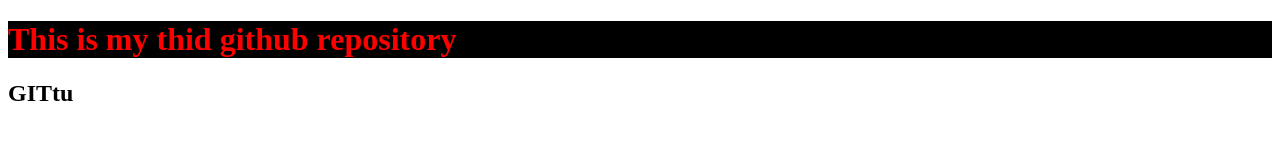
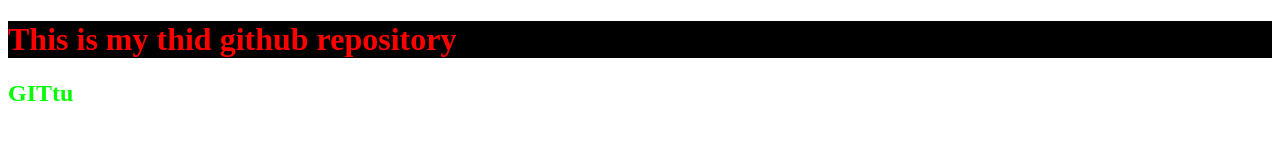
Before and after one commit to Shoohag/my-third-repo, a plain HTML site: page index.html in a window 1280 px wide. Drawn offline with Linux system fonts and the light colour scheme.

Commit message:
again add

```diff
--- a/style.css
+++ b/style.css
@@ -2,3 +2,7 @@
     color: red;
     background-color: black;
 }
+
+h2{
+    color: lime;
+}
```
